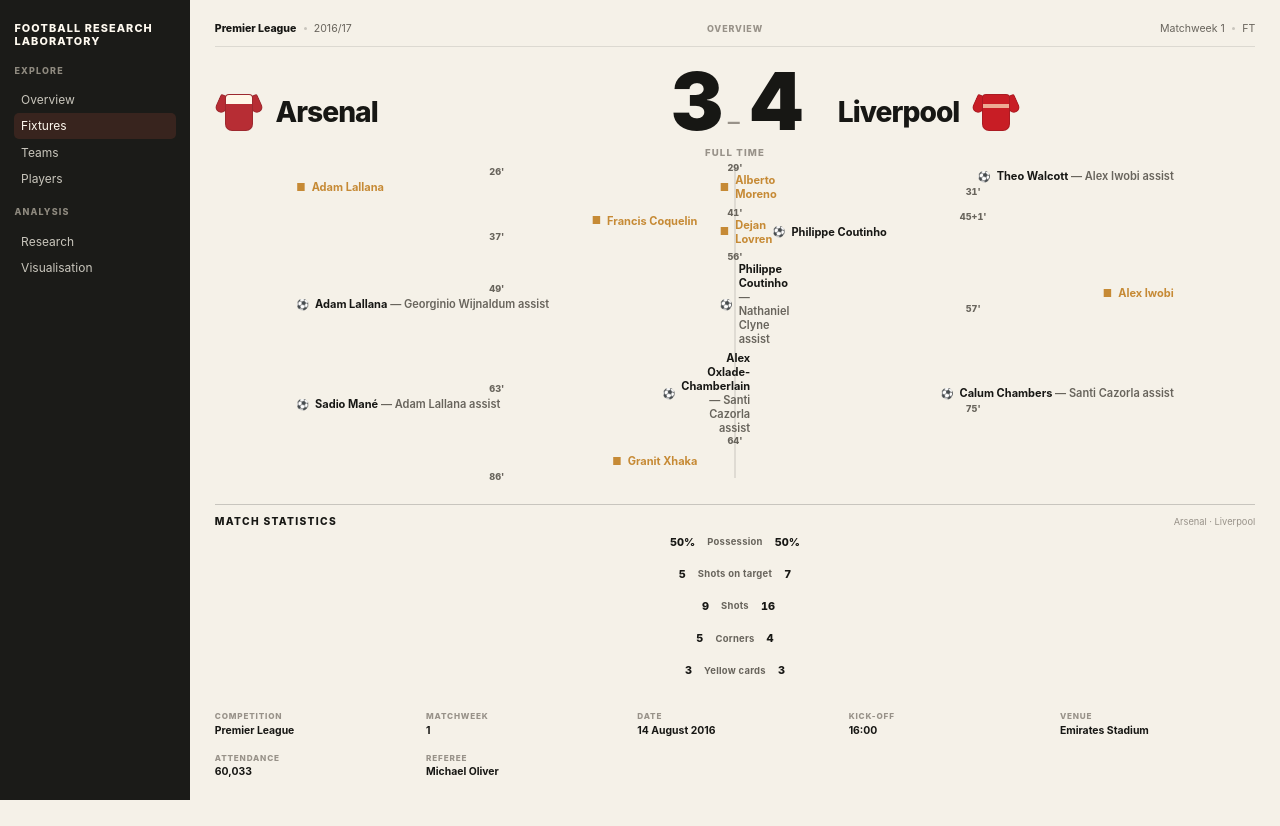
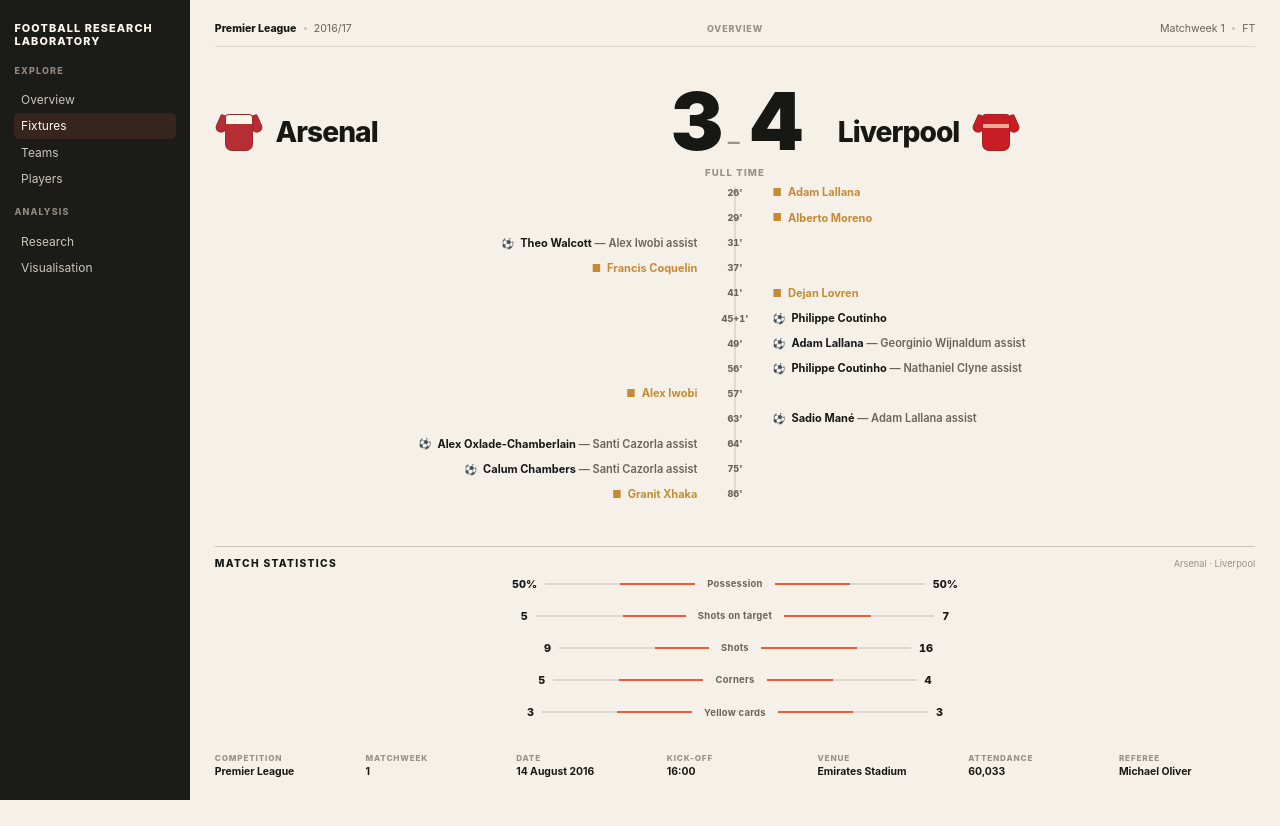
Before and after one commit to dallum96-gif/football-research-lab, a Next.js app in the folder web/: page /fixtures/1/1 in a window 1280 px wide. Built offline with nearby package versions, Linux system fonts and the light colour scheme.

Commit message:
fix: align fixture timeline and compact stats

```diff
--- a/web/src/app/fixtures/[season]/[fixtureId]/FixtureOverview.module.css
+++ b/web/src/app/fixtures/[season]/[fixtureId]/FixtureOverview.module.css
@@ -23,324 +23,68 @@
   font-size: .66rem;
 }
 
-.metaSide:last-child {
-  justify-content: flex-end;
-}
+.metaSide:last-child { justify-content: flex-end; }
+.metaStrong { color: var(--frl-text); font-weight: 780; }
+.metaCentre { color: var(--frl-muted-soft); text-transform: uppercase; letter-spacing: .1em; font-size: .56rem; font-weight: 800; text-align: center; }
+.metaDot { width: 3px; height: 3px; border-radius: 50%; background: var(--frl-border-strong); }
 
-.metaStrong {
-  color: var(--frl-text);
-  font-weight: 780;
-}
+.matchHeader { display: grid; align-content: center; min-height: 0; }
+.teams { display: grid; grid-template-columns: minmax(0, 1fr) auto minmax(0, 1fr); align-items: center; column-gap: clamp(1.2rem, 3vw, 3.5rem); }
+.team { display: flex; align-items: center; gap: .8rem; min-width: 0; }
+.teamAway { justify-content: flex-end; flex-direction: row-reverse; text-align: right; }
+.teamName { font-size: clamp(1.4rem, 2.2vw, 2rem); line-height: 1; font-weight: 820; letter-spacing: -.035em; }
 
-.metaCentre {
-  color: var(--frl-muted-soft);
-  text-transform: uppercase;
-  letter-spacing: .1em;
-  font-size: .56rem;
-  font-weight: 800;
-  text-align: center;
-}
-
-.metaDot {
-  width: 3px;
-  height: 3px;
-  border-radius: 50%;
-  background: var(--frl-border-strong);
-}
-
-.matchHeader {
-  display: grid;
-  align-content: center;
-  min-height: 0;
-}
-
-.teams {
-  display: grid;
-  grid-template-columns: minmax(0, 1fr) auto minmax(0, 1fr);
-  align-items: center;
-  column-gap: clamp(1.2rem, 3vw, 3.5rem);
-}
-
-.team {
-  display: flex;
-  align-items: center;
-  gap: .8rem;
-  min-width: 0;
-}
-
-.teamAway {
-  justify-content: flex-end;
-  flex-direction: row-reverse;
-  text-align: right;
-}
-
-.teamName {
-  font-size: clamp(1.4rem, 2.2vw, 2rem);
-  line-height: 1;
-  font-weight: 820;
-  letter-spacing: -.035em;
-}
-
-.kit {
-  position: relative;
-  width: 48px;
-  height: 52px;
-  flex: 0 0 48px;
-}
-
-.kitBody {
-  position: absolute;
-  left: 10px;
-  top: 8px;
-  width: 28px;
-  height: 37px;
-  border: 1px solid rgba(23, 23, 20, .16);
-  border-radius: 4px 4px 7px 7px;
-  overflow: hidden;
-}
-
-.kitSleeve,
-.kitSleeveRight {
-  position: absolute;
-  top: 9px;
-  width: 11px;
-  height: 18px;
-  border: 1px solid rgba(23, 23, 20, .16);
-  border-radius: 3px 3px 7px 7px;
-}
-
+.kit { position: relative; width: 48px; height: 52px; flex: 0 0 48px; }
+.kitBody { position: absolute; left: 10px; top: 8px; width: 28px; height: 37px; border: 1px solid rgba(23,23,20,.16); border-radius: 4px 4px 7px 7px; overflow: hidden; }
+.kitSleeve, .kitSleeveRight { position: absolute; top: 9px; width: 11px; height: 18px; border: 1px solid rgba(23,23,20,.16); border-radius: 3px 3px 7px 7px; }
 .kitSleeve { left: 2px; transform: rotate(24deg); }
 .kitSleeveRight { right: 2px; transform: rotate(-24deg); }
+.arsenal .kitBody, .arsenal .kitSleeve, .arsenal .kitSleeveRight { background: #b72d34; }
+.arsenal .kitBody::after { content: ""; position: absolute; inset: 0 auto auto 0; width: 100%; height: 9px; background: #fff7e8; }
+.liverpool .kitBody, .liverpool .kitSleeve, .liverpool .kitSleeveRight { background: #c81d25; }
+.liverpool .kitBody::after { content: ""; position: absolute; left: 0; right: 0; top: 9px; height: 4px; background: #f4c5a8; opacity: .85; }
 
-.arsenal .kitBody,
-.arsenal .kitSleeve,
-.arsenal .kitSleeveRight { background: #b72d34; }
+.score { display: flex; align-items: baseline; gap: .55rem; white-space: nowrap; }
+.scoreNumber { font-size: clamp(3.2rem, 6.2vw, 5.4rem); line-height: .9; font-weight: 880; letter-spacing: -.06em; }
+.scoreDash { color: var(--frl-muted-soft); font-size: 1.5rem; font-weight: 500; }
+.status { margin-top: .55rem; text-align: center; color: var(--frl-muted-soft); font-size: .6rem; font-weight: 800; letter-spacing: .12em; text-transform: uppercase; }
 
-.arsenal .kitBody::after {
-  content: "";
-  position: absolute;
-  inset: 0 auto auto 0;
-  width: 100%;
-  height: 9px;
-  background: #fff7e8;
-}
-
-.liverpool .kitBody,
-.liverpool .kitSleeve,
-.liverpool .kitSleeveRight { background: #c81d25; }
-
-.liverpool .kitBody::after {
-  content: "";
-  position: absolute;
-  left: 0;
-  right: 0;
-  top: 9px;
-  height: 4px;
-  background: #f4c5a8;
-  opacity: .85;
-}
-
-.score {
-  display: flex;
-  align-items: baseline;
-  gap: .55rem;
-  white-space: nowrap;
-}
-
-.scoreNumber {
-  font-size: clamp(3.2rem, 6.2vw, 5.4rem);
-  line-height: .9;
-  font-weight: 880;
-  letter-spacing: -.06em;
-}
-
-.scoreDash {
-  color: var(--frl-muted-soft);
-  font-size: 1.5rem;
-  font-weight: 500;
-}
-
-.status {
-  margin-top: .55rem;
-  text-align: center;
-  color: var(--frl-muted-soft);
-  font-size: .6rem;
-  font-weight: 800;
-  letter-spacing: .12em;
-  text-transform: uppercase;
-}
-
-.timelineWrap {
-  width: min(900px, 100%);
-  margin: .3rem auto 0;
-}
-
-.timeline {
-  display: grid;
-  grid-template-columns: minmax(0, 1fr) 3.3rem minmax(0, 1fr);
-  row-gap: .32rem;
-  align-items: center;
-  position: relative;
-}
-
-.timeline::before {
-  content: "";
-  position: absolute;
-  top: .25rem;
-  bottom: .25rem;
-  left: 50%;
-  width: 1px;
-  background: var(--frl-border-strong);
-  transform: translateX(-50%);
-}
-
-.event {
-  min-height: 1.25rem;
-  display: flex;
-  align-items: center;
-  gap: .38rem;
-  min-width: 0;
-  font-size: .69rem;
-  font-weight: 690;
-  position: relative;
-  z-index: 1;
-}
-
+.timelineWrap { width: min(900px, 100%); margin: .3rem auto 0; }
+.timeline { display: grid; grid-template-columns: minmax(0, 1fr) 3.3rem minmax(0, 1fr); row-gap: .32rem; align-items: center; position: relative; }
+.timelineRow { display: contents; }
+.timeline::before { content: ""; position: absolute; top: .25rem; bottom: .25rem; left: 50%; width: 1px; background: var(--frl-border-strong); transform: translateX(-50%); }
+.event { min-height: 1.25rem; display: flex; align-items: center; gap: .38rem; min-width: 0; font-size: .69rem; font-weight: 690; position: relative; z-index: 1; }
 .eventHome { justify-content: flex-end; text-align: right; padding-right: .7rem; }
 .eventAway { justify-content: flex-start; padding-left: .7rem; }
-
-.event time {
-  display: inline-flex;
-  align-items: center;
-  justify-content: center;
-  width: 1.15rem;
-  color: var(--frl-muted-soft);
-  font-variant-numeric: tabular-nums;
-  font-size: .58rem;
-  font-weight: 800;
-}
-
-.minute {
-  text-align: center;
-  position: relative;
-  z-index: 2;
-  color: var(--frl-muted);
-  font-size: .57rem;
-  font-weight: 820;
-  font-variant-numeric: tabular-nums;
-}
-
+.minute { text-align: center; position: relative; z-index: 2; color: var(--frl-muted); font-size: .57rem; font-weight: 820; font-variant-numeric: tabular-nums; }
 .eventGoal { color: var(--frl-text); }
 .eventAssist { color: var(--frl-muted); font-weight: 600; }
 .eventCard { color: var(--frl-warning); }
 .eventRed { color: var(--frl-negative); }
+.icon { font-size: .64rem; line-height: 1; }
+.eventEmpty { min-height: 1.25rem; }
 
-.icon {
-  font-size: .64rem;
-  line-height: 1;
-}
-
-.eventEmpty {
-  min-height: 1.25rem;
-}
-
-.sectionTitle {
-  display: flex;
-  justify-content: space-between;
-  align-items: baseline;
-  border-top: 1px solid var(--frl-border-strong);
-  padding-top: .62rem;
-  margin-top: .15rem;
-}
-
-.sectionTitle h2 {
-  margin: 0;
-  font-size: .64rem;
-  font-weight: 820;
-  letter-spacing: .13em;
-  text-transform: uppercase;
-}
-
-.sectionTitle span {
-  color: var(--frl-muted-soft);
-  font-size: .58rem;
-}
-
-.stats {
-  display: grid;
-  gap: .16rem;
-}
-
-.statRow {
-  display: grid;
-  grid-template-columns: 1fr auto 1fr;
-  align-items: center;
-  min-height: 1.85rem;
-  font-size: .68rem;
-}
-
-.statValue {
-  font-weight: 820;
-  font-variant-numeric: tabular-nums;
-}
-
-.statHome { text-align: right; padding-right: .75rem; }
-.statAway { text-align: left; padding-left: .75rem; }
-
-.statLabel {
-  color: var(--frl-muted);
-  font-size: .59rem;
-  font-weight: 740;
-  letter-spacing: .03em;
-  text-align: center;
-  white-space: nowrap;
-}
-
-.statTrack {
-  position: relative;
-  height: 2px;
-  background: var(--frl-border);
-}
-
-.statHome .statTrack { margin-left: auto; width: min(24vw, 210px); }
-.statAway .statTrack { width: min(24vw, 210px); }
-
-.statTrack::after {
-  content: "";
-  position: absolute;
-  top: 0;
-  bottom: 0;
-  background: var(--frl-accent);
-}
-
+.sectionTitle { display: flex; justify-content: space-between; align-items: baseline; border-top: 1px solid var(--frl-border-strong); padding-top: .62rem; margin-top: .15rem; }
+.sectionTitle h2 { margin: 0; font-size: .64rem; font-weight: 820; letter-spacing: .13em; text-transform: uppercase; }
+.sectionTitle span { color: var(--frl-muted-soft); font-size: .58rem; }
+.stats { display: grid; gap: .16rem; }
+.statRow { display: grid; grid-template-columns: 1fr auto 1fr; align-items: center; min-height: 1.85rem; font-size: .68rem; }
+.statValue { display: flex; align-items: center; gap: .5rem; font-weight: 820; font-variant-numeric: tabular-nums; }
+.statHome { justify-content: flex-end; padding-right: .75rem; }
+.statAway { justify-content: flex-start; padding-left: .75rem; }
+.statLabel { color: var(--frl-muted); font-size: .59rem; font-weight: 740; letter-spacing: .03em; text-align: center; white-space: nowrap; }
+.statTrack { position: relative; height: 2px; background: var(--frl-border); width: min(20vw, 150px); }
+.statTrack::after { content: ""; position: absolute; top: 0; bottom: 0; background: var(--frl-accent); }
 .statHome .statTrack::after { right: 0; width: var(--home-share); }
 .statAway .statTrack::after { left: 0; width: var(--away-share); }
 
-.metadata {
-  display: grid;
-  grid-template-columns: repeat(5, minmax(0, 1fr));
-  gap: 1rem;
-  padding-top: .6rem;
-}
+.metadata { display: grid; grid-template-columns: repeat(7, minmax(0, 1fr)); gap: .9rem; padding-top: .6rem; }
+.metadataItem { min-width: 0; }
+.metadataLabel { display: block; color: var(--frl-muted-soft); font-size: .51rem; font-weight: 820; letter-spacing: .1em; text-transform: uppercase; margin-bottom: .18rem; }
+.metadataValue { display: block; color: var(--frl-text); font-size: .65rem; font-weight: 690; white-space: nowrap; overflow: hidden; text-overflow: ellipsis; }
 
-.metadataItem { min-width: 0; }
-.metadataLabel {
-  display: block;
-  color: var(--frl-muted-soft);
-  font-size: .51rem;
-  font-weight: 820;
-  letter-spacing: .1em;
-  text-transform: uppercase;
-  margin-bottom: .18rem;
-}
-.metadataValue {
-  display: block;
-  color: var(--frl-text);
-  font-size: .65rem;
-  font-weight: 690;
-  white-space: nowrap;
-  overflow: hidden;
-  text-overflow: ellipsis;
+@media (max-width: 1100px) {
+  .metadata { grid-template-columns: repeat(4, minmax(0, 1fr)); }
 }
 
 @media (max-width: 900px) {
```
